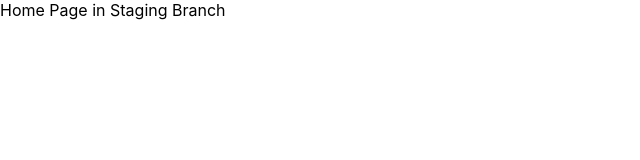
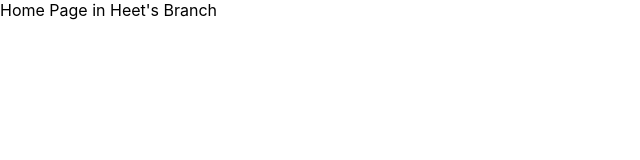
Before and after one commit to CommunityProject21/OverSeer-website, a React (Create React App) app: page /home in a window 1280 px wide. Shown: the top 160 px of the page, without its empty margins (0-640 px from the left). Built offline with nearby package versions, Linux system fonts and the light colour scheme.

Commit message:
Heet's branch setup is done

```diff
--- a/src/pages/Home/Home.jsx
+++ b/src/pages/Home/Home.jsx
@@ -3,7 +3,7 @@ import React from "react";
 const Home = () => {
     return(
         <div>
-            Home Page in Staging Branch
+            Home Page in Heet's Branch
         </div>
     );
 }
```
